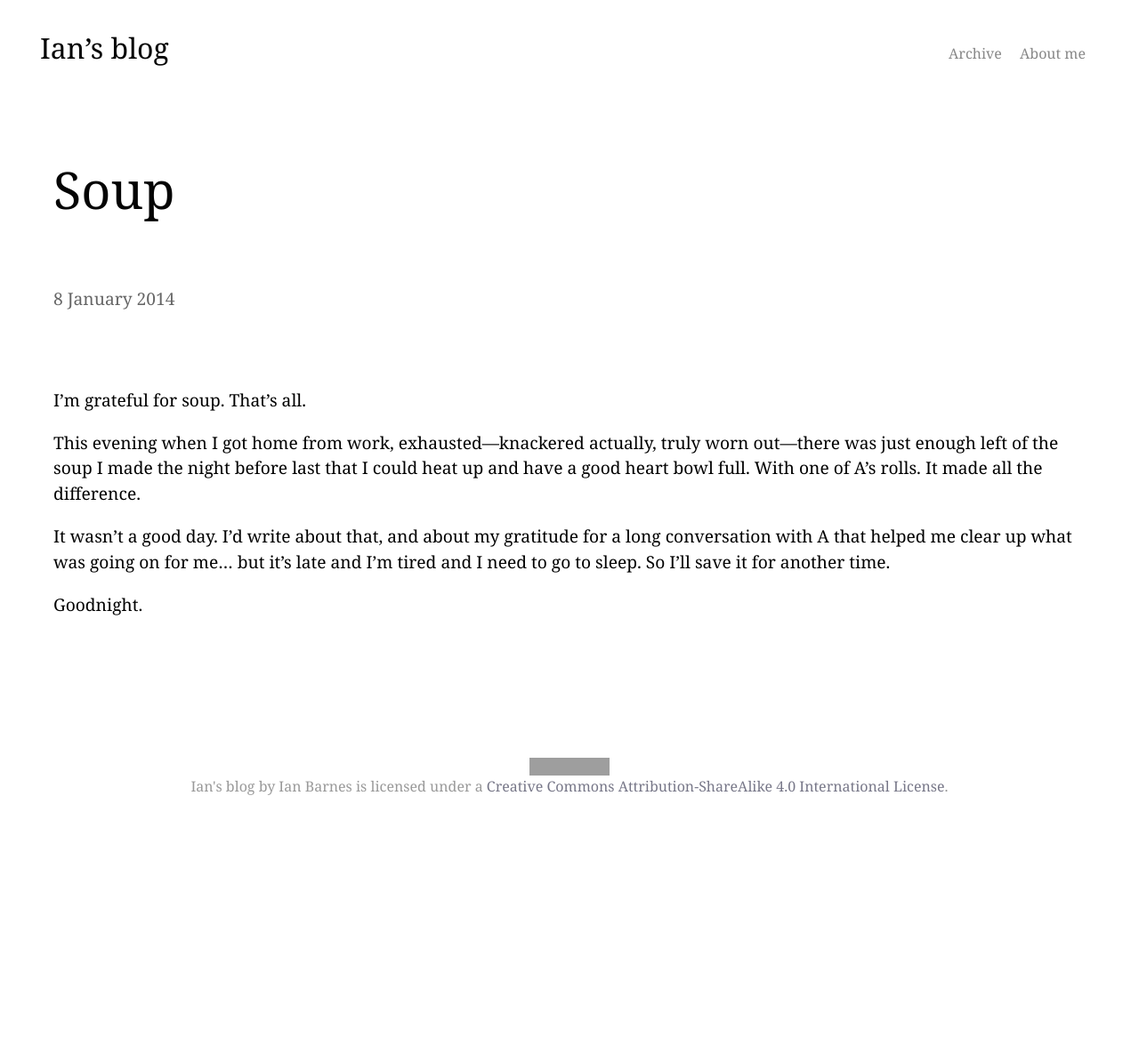
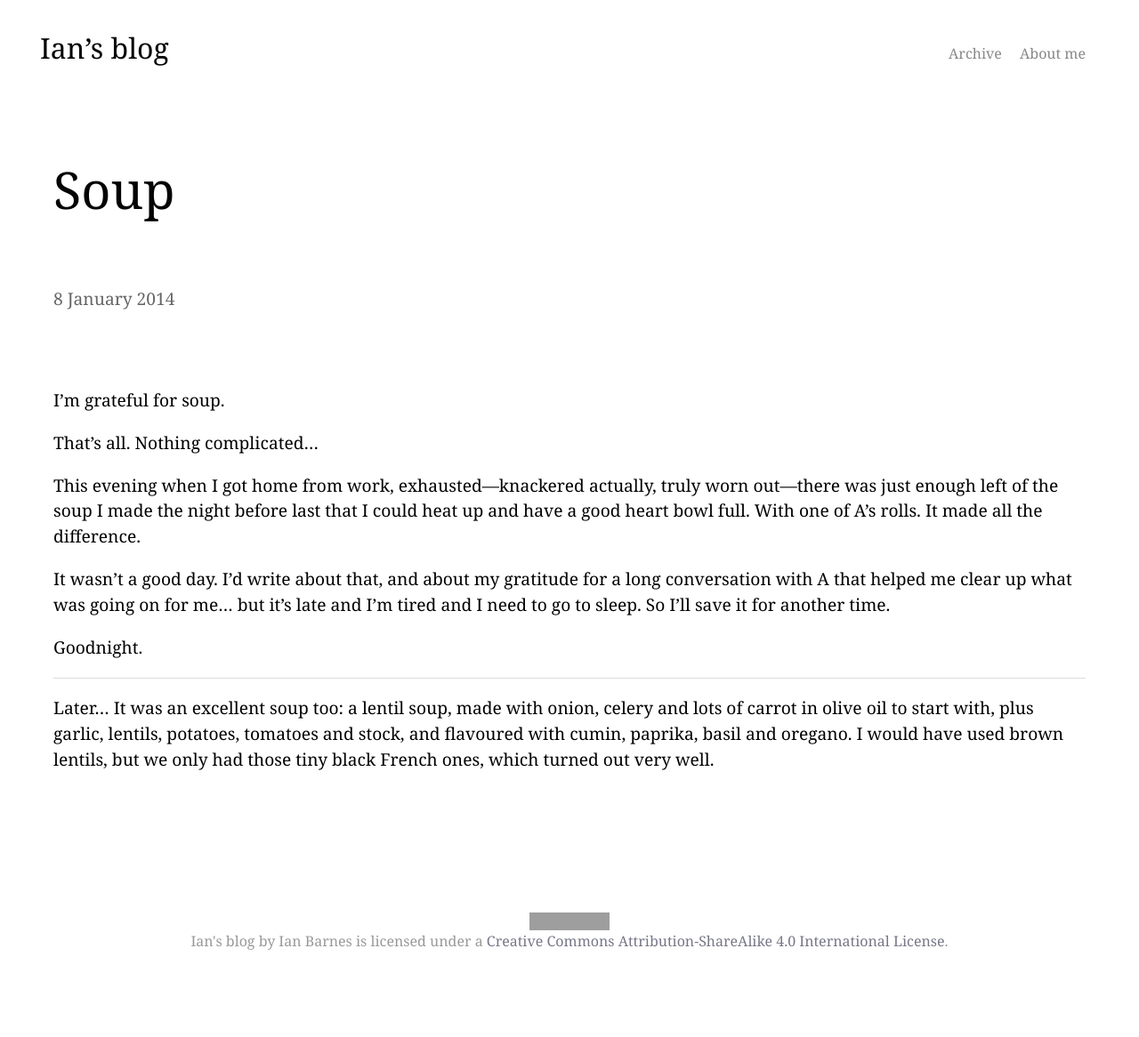
Before and after one commit to ian-barnes/ian-barnes.github.io, a Jekyll site: the page built from _posts/2014-01-08-Soup.md, in a window 1280 px wide. Shown: the whole page at 89% size. Built offline with Jekyll 4.4.1, drawn with Linux system fonts in a browser that asks for light colours; some web fonts are replaced; Markdown is read by kramdown in place of the engine named in the settings; before the commit the page ends 992 px from its top, so only the background shows below that; grey boxes are pictures that could not be loaded.

Commit message:
Added a description of the soup.

```diff
--- a/_posts/2014-01-08-Soup.md
+++ b/_posts/2014-01-08-Soup.md
@@ -4,10 +4,16 @@ title: "Soup"
 categories: Gratitude
 ---
 
-I'm grateful for soup. That's all.
+I'm grateful for soup.
+
+That's all. Nothing complicated...
 
 This evening when I got home from work, exhausted---knackered actually, truly worn out---there was just enough left of the soup I made the night before last that I could heat up and have a good heart bowl full. With one of A's rolls. It made all the difference.
 
 It wasn't a good day. I'd write about that, and about my gratitude for a long conversation with A that helped me clear up what was going on for me… but it's late and I'm tired and I need to go to sleep. So I'll save it for another time.
 
 Goodnight.
+
+---
+
+Later... It was an excellent soup too: a lentil soup, made with onion, celery and lots of carrot in olive oil to start with, plus garlic, lentils, potatoes, tomatoes and stock, and flavoured with cumin, paprika, basil and oregano. I would have used brown lentils, but we only had those tiny black French ones, which turned out very well.
```
